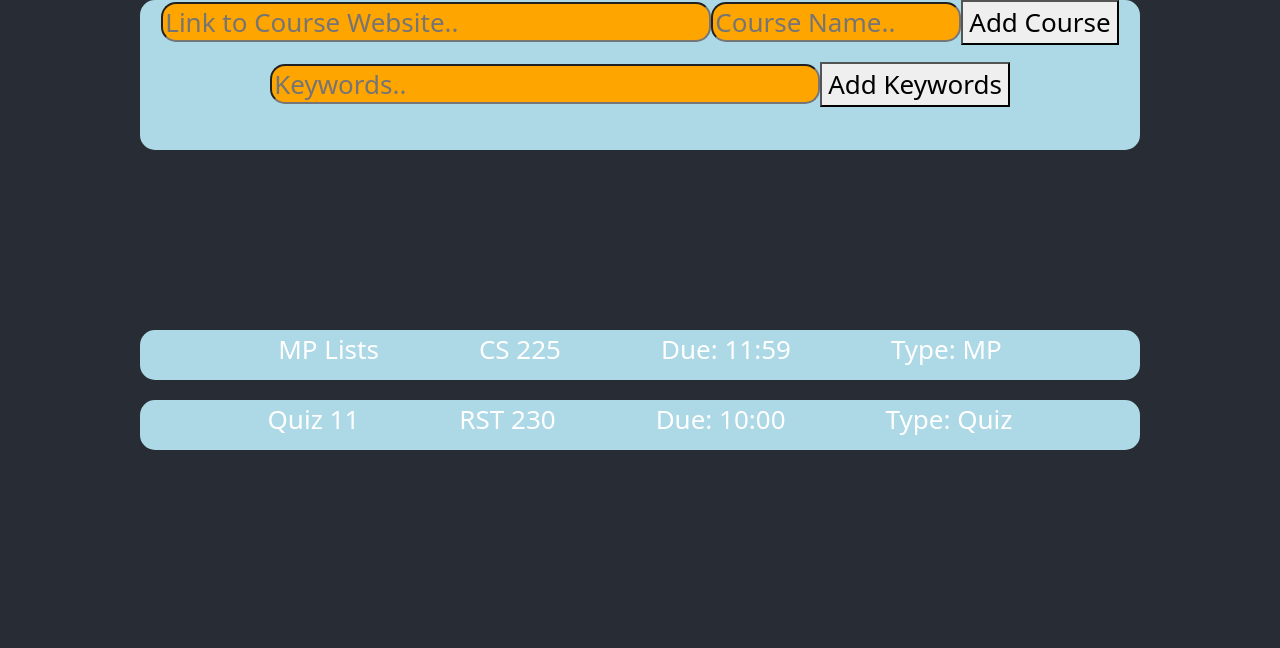
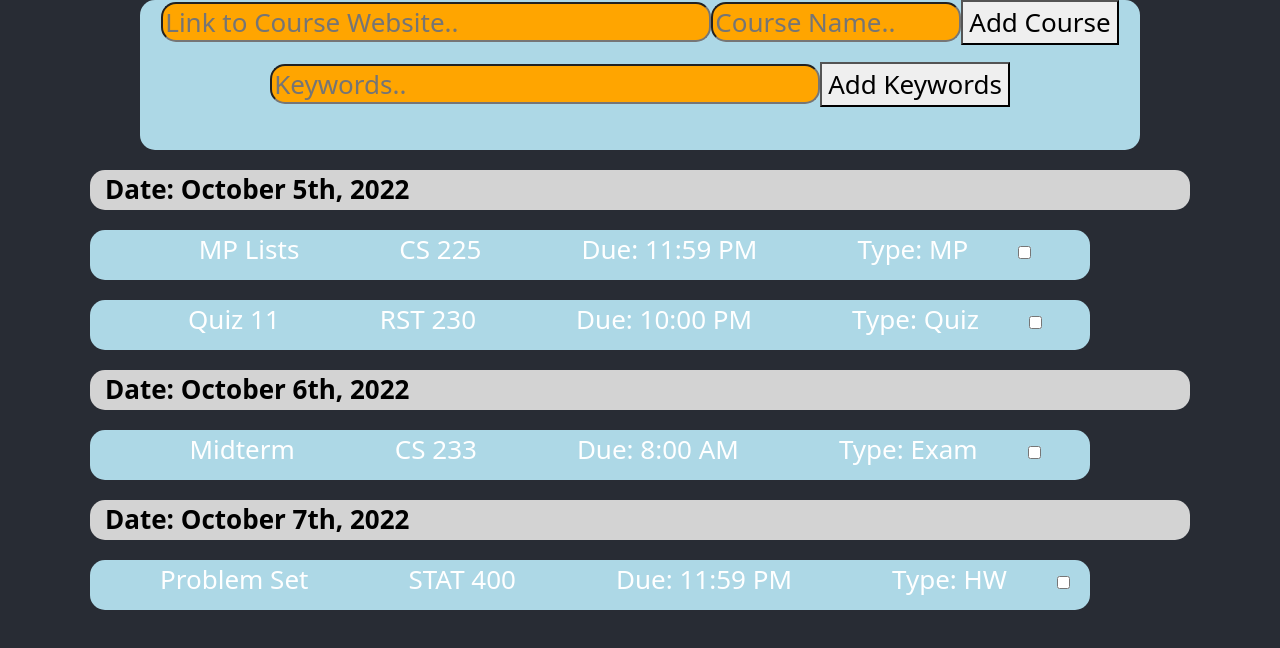
Before and after one commit to CS222-UIUC/course-project-group-42, a React (Create React App) app in the folder test-app/: page / in a window 1280 px wide. Shown: the top 648 px of the page. Built offline with nearby package versions, Linux system fonts and the light colour scheme.

Commit message:
created test dates with test assignments to display a basic version of the UI

```diff
--- a/test-app/src/App.js
+++ b/test-app/src/App.js
@@ -3,7 +3,7 @@ import employee from './data.json'
 import { Assignment } from './components/Assignment.tsx'
 import {AddCourse} from './components/AddCourse.tsx'
 import {AddKeywords} from './components/AddKeywords.tsx'
-import Canvas from './Canvas.tsx';
+import { DateBox } from './components/DateBox.tsx'
 import '../node_modules/bootstrap/dist/css/bootstrap.min.css';
 import './App.css';
 
@@ -15,8 +15,16 @@ function App() {
           <AddCourse></AddCourse>
           <AddKeywords></AddKeywords>
         </div>
-        <Assignment name="CS 225" assignment = "MP Lists" time = "11:59" type="MP"></Assignment>
-        <Assignment name="RST 230" assignment = "Quiz 11" time = "10:00" type="Quiz"></Assignment>
+        <div>
+          <DateBox date = "October 5th, 2022"></DateBox>
+            <Assignment name="CS 225" assignment = "MP Lists" time = "11:59 PM" type="MP"></Assignment>
+            <Assignment name="RST 230" assignment = "Quiz 11" time = "10:00 PM" type="Quiz"></Assignment>
+          <DateBox date = "October 6th, 2022"></DateBox>
+            <Assignment name="CS 233" assignment = "Midterm" time = "8:00 AM" type="Exam"></Assignment>
+          <DateBox date = "October 7th, 2022"></DateBox>
+            <Assignment name="STAT 400" assignment = "Problem Set" time = "11:59 PM" type="HW"></Assignment>
+        </div>
+
       </header>
       <body>
 
--- a/test-app/src/components/Assignment.tsx
+++ b/test-app/src/components/Assignment.tsx
@@ -6,6 +6,7 @@ const Assignment = ({ name, assignment, time, type }) => (
             <p style={{display:'inline-block', paddingInline: '50px'}}>{name}</p>
             <p style={{display:'inline-block', paddingInline: '50px'}}>Due: {time}</p>
             <p style={{display:'inline-block', paddingInline: '50px'}}> Type: {type }</p>
+            <input type ="checkbox"></input>
         </div>
     );
 
--- /dev/null
+++ b/test-app/src/components/DateBox.tsx
@@ -0,0 +1,9 @@
+import React, { Component } from 'react';
+
+const DateBox = ({date}) => (
+        <div style={{backgroundColor: "lightgrey", marginBottom: '20px', height: "40px", width: "1100px", borderRadius: '15px'}}>
+            <p style ={{textAlign: "left", marginLeft: '15px', color: 'black'}}><b>Date: {date}</b></p>
+        </div>
+    );
+
+export { DateBox };
```
Also changed, not shown: test-app/src/components/test/Data.tsx (renamed from test-app/src/components/Data.tsx, +1 -1 lines), 1 other file (tests, documents, lock files or other folders).
